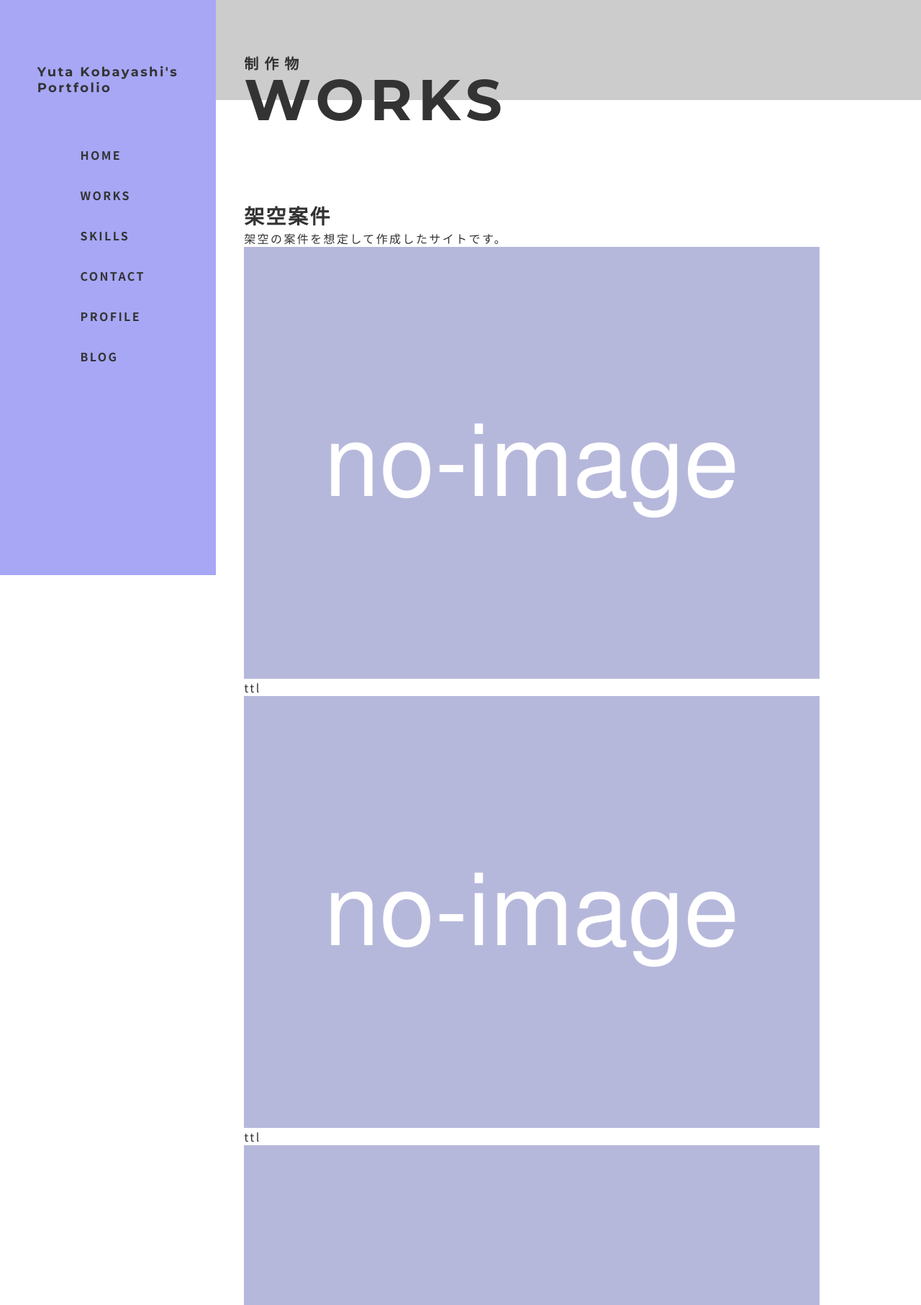
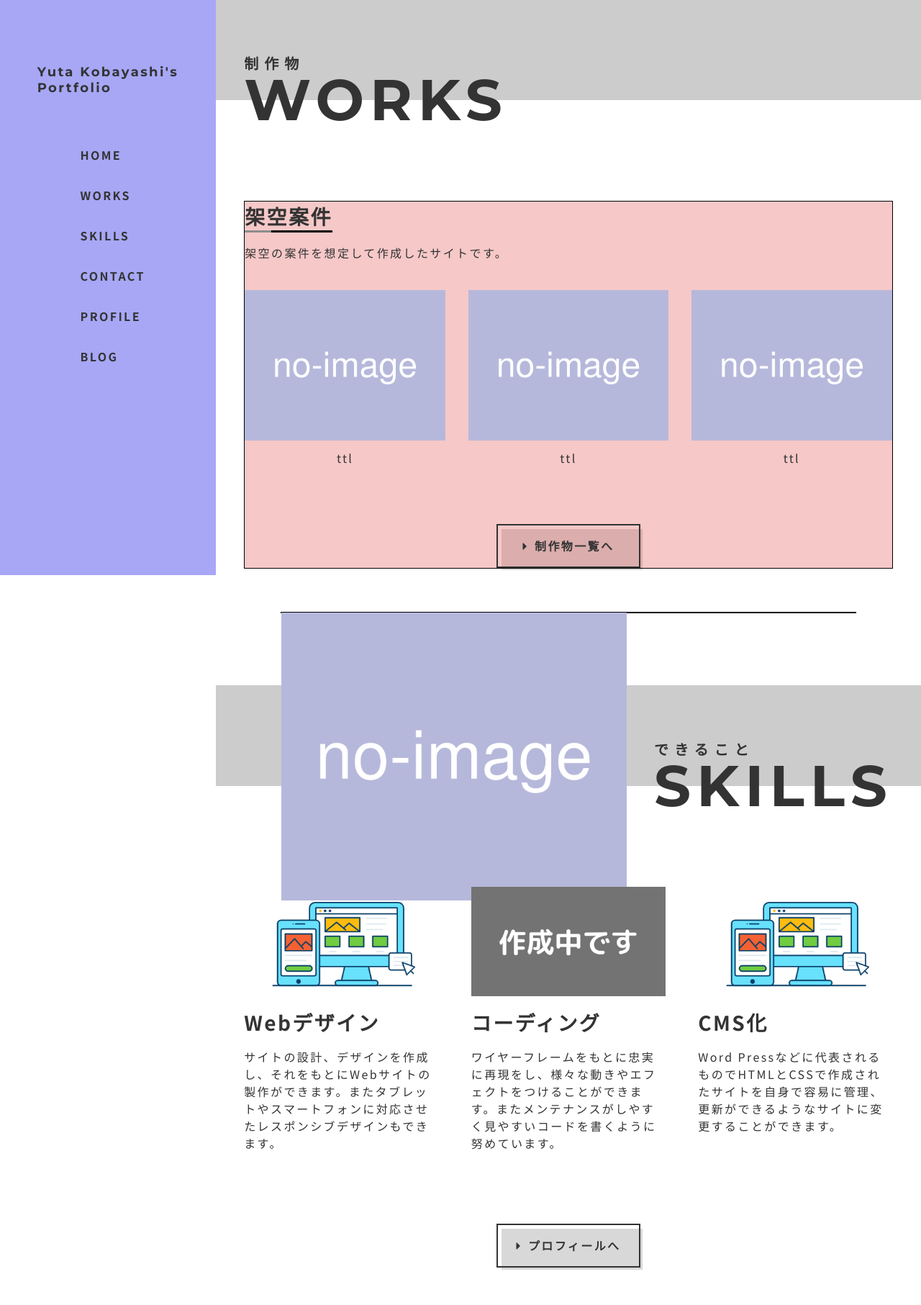
Before and after one commit to kbo580/my-portfolio-ver4, a PHP site: page / in a window 1280 px wide. Shown: the part 107-1920 px from the top of the page at 72% size. Run offline with PHP 8.4, Linux system fonts and the light colour scheme; style sheets or scripts are compiled from the project's sources.

Commit message:
no message

```diff
--- a/css/styles.css
+++ b/css/styles.css
@@ -85,6 +85,13 @@ footer {
   margin-top: auto;
 }
 
+.thumbnail {
+  width: 100%;
+  height: 100%;
+  -o-object-fit: cover;
+     object-fit: cover;
+}
+
 @media (min-width: 1000px) {
   .container {
     display: -webkit-box;
@@ -115,7 +122,6 @@ footer {
   line-height: 1;
   font-size: 40px;
   margin-bottom: 60px;
-  display: inline-block;
 }
 
 /* sectionタイトルの日本語タイトル */
@@ -128,6 +134,23 @@ footer {
 .sub-title {
   font-weight: bold;
   font-size: 20px;
+}
+
+/* worksのサブタイトル */
+.works-sub-title {
+  position: relative;
+  border-bottom: 3px solid #000;
+  display: inline-block;
+  margin-bottom: 16px;
+}
+
+.works-sub-title::after {
+  position: absolute;
+  content: " ";
+  display: block;
+  border-bottom: solid 3px #8d8d8d;
+  bottom: -3px;
+  width: 30%;
 }
 
 /* sectionの背景 */
@@ -395,6 +418,74 @@ body.active {
 /*-------------------------------------------- */
 /* works */
 /* -------------------------------------------- */
+.works-item-wrapper {
+  background-color: rgba(224, 75, 75, 0.3);
+  border: 1px solid #000;
+  margin-bottom: 60px;
+}
+
+.works-text {
+  margin-bottom: 40px;
+}
+
+.works__items {
+  display: -webkit-box;
+  display: -ms-flexbox;
+  display: flex;
+  -ms-flex-wrap: wrap;
+      flex-wrap: wrap;
+  -webkit-box-pack: justify;
+      -ms-flex-pack: justify;
+          justify-content: space-between;
+  text-align: center;
+  margin-bottom: 50px;
+}
+
+.works__item {
+  width: 100%;
+  margin-bottom: 30px;
+}
+
+.works__item-image-wrapper {
+  aspect-ratio: 4 / 3;
+  width: 100%;
+  overflow: hidden;
+  margin-bottom: 12px;
+}
+
+.works__item-image {
+  -webkit-transition: all .6s;
+  transition: all .6s;
+}
+
+.works-image-wrapper {
+  aspect-ratio: 16 / 9;
+  overflow: hidden;
+}
+
+@media (min-width: 1000px) {
+  .works__item {
+    width: 31%;
+  }
+  .works-item-wrapper {
+    position: relative;
+  }
+  .st-inner {
+    max-width: 800px;
+    margin: 0 auto;
+  }
+  .works-text-wrapper {
+    position: absolute;
+    max-width: 480px;
+    left: 0;
+  }
+  .works-image-wrapper {
+    position: absolute;
+    max-width: 480px;
+    height: 400px;
+  }
+}
+
 /*-------------------------------------------- */
 /* skills */
 /* -------------------------------------------- */
@@ -431,13 +522,6 @@ body.active {
 .skill-image-wrapper {
   aspect-ratio: 16 / 9;
   overflow: hidden;
-}
-
-.skill-image {
-  width: 100%;
-  height: 100%;
-  -o-object-fit: cover;
-     object-fit: cover;
 }
 
 @media (min-width: 1000px) {
--- a/css/styles.scss
+++ b/css/styles.scss
@@ -81,6 +81,12 @@ footer{
   margin-top: auto;
 }
 
+.thumbnail{
+  width: 100%;
+  height: 100%;
+  object-fit: cover;
+}
+
 @media (min-width: 1000px){
   .container{
     display: flex;
@@ -110,7 +116,6 @@ footer{
   line-height: 1;
   font-size: 40px;
   margin-bottom: 60px;
-  display: inline-block;
 }
 
 /* sectionタイトルの日本語タイトル */
@@ -124,6 +129,24 @@ footer{
   font-weight: bold;
   font-size: 20px;
 }
+
+/* worksのサブタイトル */
+.works-sub-title{
+  position: relative;
+  border-bottom: 3px solid #000;
+  display: inline-block;
+  margin-bottom: 16px;
+
+  &::after{
+    position: absolute;
+    content: " ";
+    display: block;
+    border-bottom: solid 3px rgb(141, 141, 141);
+    bottom: -3px;
+    width: 30%;
+  }
+}
+
 
 /* sectionの背景 */
 section::before{
@@ -384,8 +407,81 @@ body.active{
 /*-------------------------------------------- */
 /* works */
 /* -------------------------------------------- */
+.works-item-wrapper{
+  background-color: rgba(224, 75, 75, 0.3);
+  border: 1px solid #000;
+  margin-bottom: 60px;
+}
+
+
+.works-text{
+  margin-bottom: 40px;
+}
+.works__items{
+  display: flex;
+  flex-wrap: wrap;
+  justify-content: space-between;
+  // row-gap: 30px;
+  text-align: center;
+  margin-bottom: 50px;
+}
+
+.works__item{
+  width: 100%;
+  margin-bottom: 30px;
+}
+
+.works__item-image-wrapper{
+  aspect-ratio: 4 / 3;
+  width: 100%;
+  overflow: hidden;
+  margin-bottom: 12px;
+}
+
+.works__item-image{
+  transition: all .6s;
+}
+
+.works-image-wrapper{
+  aspect-ratio: 16 / 9;
+  overflow: hidden;
+}
+
+.works-wrapper__works,
+.works-wrapper__cording{
+  // margin-bottom: 60px;
+}
 @media (min-width: 1000px){
+  .works__item{
+    width: 31%;
+  }
 
+  .works-item-wrapper{
+    position: relative;
+  }
+
+  .st-inner{
+    max-width: 800px;
+    margin: 0 auto;
+
+  }
+
+  .works-text-wrapper{
+    position: absolute;
+    max-width: 480px;
+    left: 0;
+    // padding: 84px 160px 84px 84px;
+  }
+
+  .works-image-wrapper{
+    position: absolute;
+    max-width: 480px;
+    // width: 400px;
+    // right: 20px;
+    // top: 140px;
+    height: 400px;
+    // background-color: #ddd;
+  }
 }
 
 /*-------------------------------------------- */
@@ -418,12 +514,6 @@ body.active{
 .skill-image-wrapper{
   aspect-ratio: 16 / 9;
   overflow: hidden;
-}
-
-.skill-image{
-  width: 100%;
-  height: 100%;
-  object-fit: cover;
 }
 
 @media (min-width: 1000px){
```
Also changed, not shown: 1 other file.
